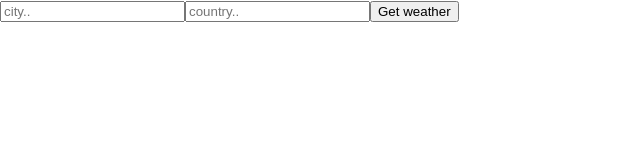
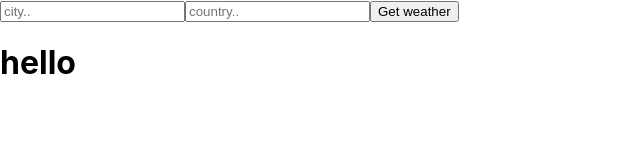
Before and after one commit to rr47061/weatherapp, a React (Create React App) app: page / in a window 1280 px wide. Shown: the top 160 px of the page, without its empty margins (0-640 px from the left). Built offline with nearby package versions, Linux system fonts and the light colour scheme.

Commit message:
Form file changed

```diff
--- a/src/components/form.jsx
+++ b/src/components/form.jsx
@@ -7,6 +7,7 @@ class Form  extends Component {
                 <input type="text" name="city" placeholder="city.."/>
                 <input type="text" name="country" placeholder="country.."/>
                 <button>Get weather</button>
+                <h1>hello</h1>
 
 
             </form>
```
